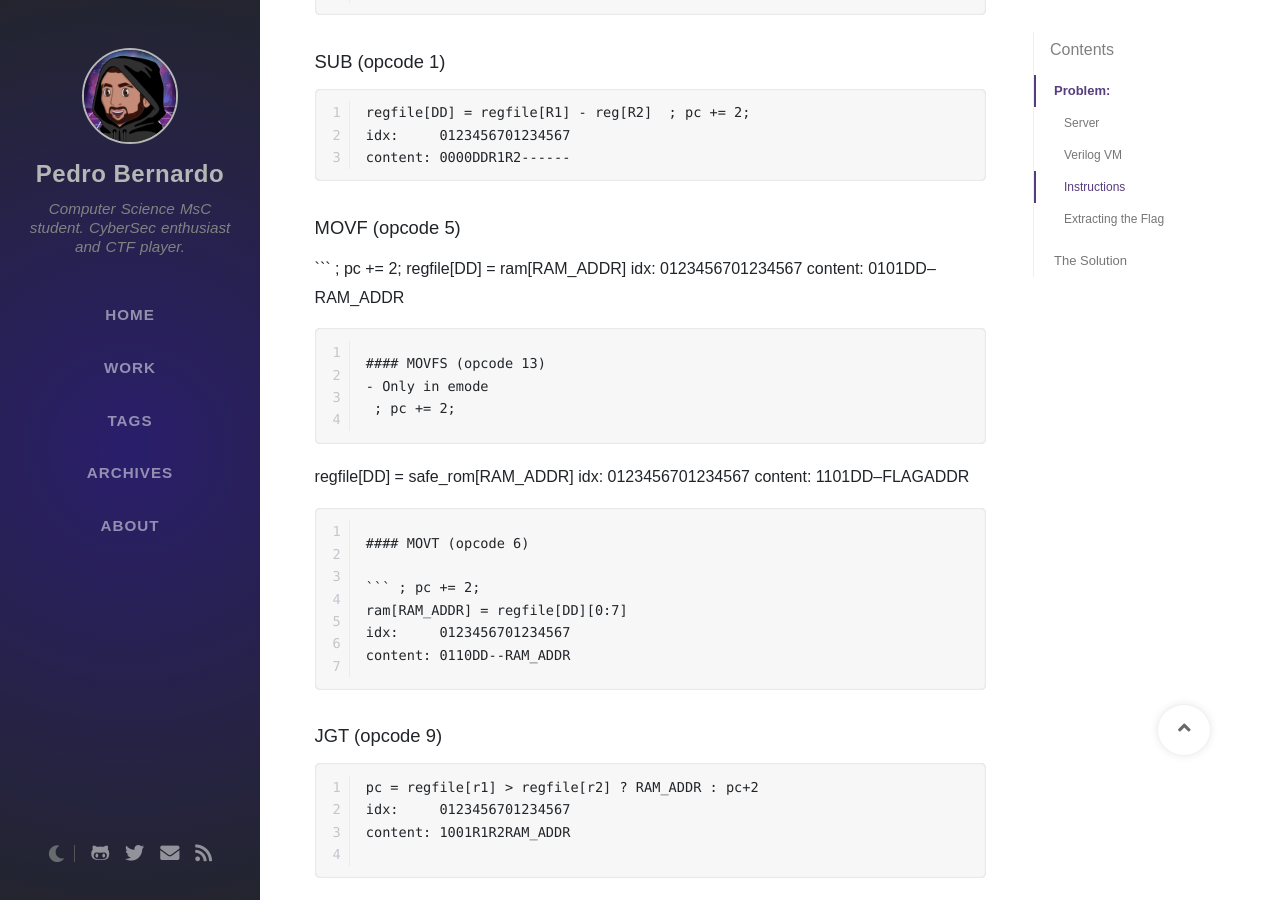
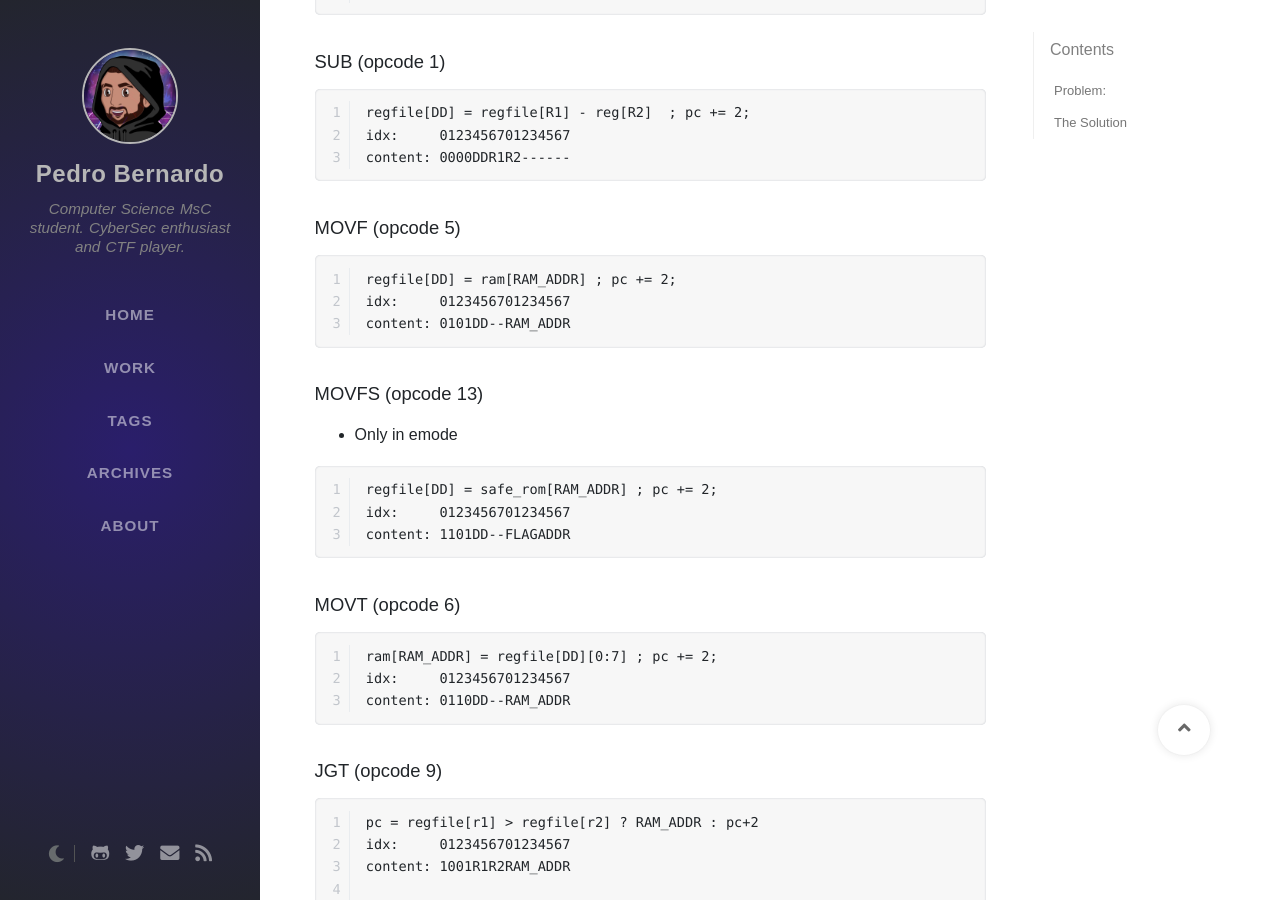
Before and after one commit to Pedro-Bernardo/pedro-bernardo.github.io, a Jekyll site: the page built from _posts/2021-09-13-csawquals21_ncore.md, in a window 1280 px wide and 900 px high, scrolled down 2258 px. Built offline with Jekyll 4.4.1, drawn with Linux system fonts in a browser that asks for light colours; nearby versions of some CDN libraries; some web fonts are replaced; comment, search, counter and statistics services are not loaded.

Commit message:
Update 2021-09-13-csawquals21_ncore.md

````diff
--- a/_posts/2021-09-13-csawquals21_ncore.md
+++ b/_posts/2021-09-13-csawquals21_ncore.md
@@ -98,25 +98,25 @@ content: 0000DDR1R2------
 
 #### MOVF (opcode 5)
 
-``` ; pc += 2;
-regfile[DD] = ram[RAM_ADDR]
+```
+regfile[DD] = ram[RAM_ADDR] ; pc += 2;
 idx:     0123456701234567
 content: 0101DD--RAM_ADDR
 ```
 
 #### MOVFS (opcode 13)
 - Only in emode
- ; pc += 2;
+
 ```
-regfile[DD] = safe_rom[RAM_ADDR]
+regfile[DD] = safe_rom[RAM_ADDR] ; pc += 2;
 idx:     0123456701234567
 content: 1101DD--FLAGADDR
 ```
 
 #### MOVT (opcode 6)
 
-``` ; pc += 2;
-ram[RAM_ADDR] = regfile[DD][0:7]
+```
+ram[RAM_ADDR] = regfile[DD][0:7] ; pc += 2;
 idx:     0123456701234567
 content: 0110DD--RAM_ADDR
 ```
````
